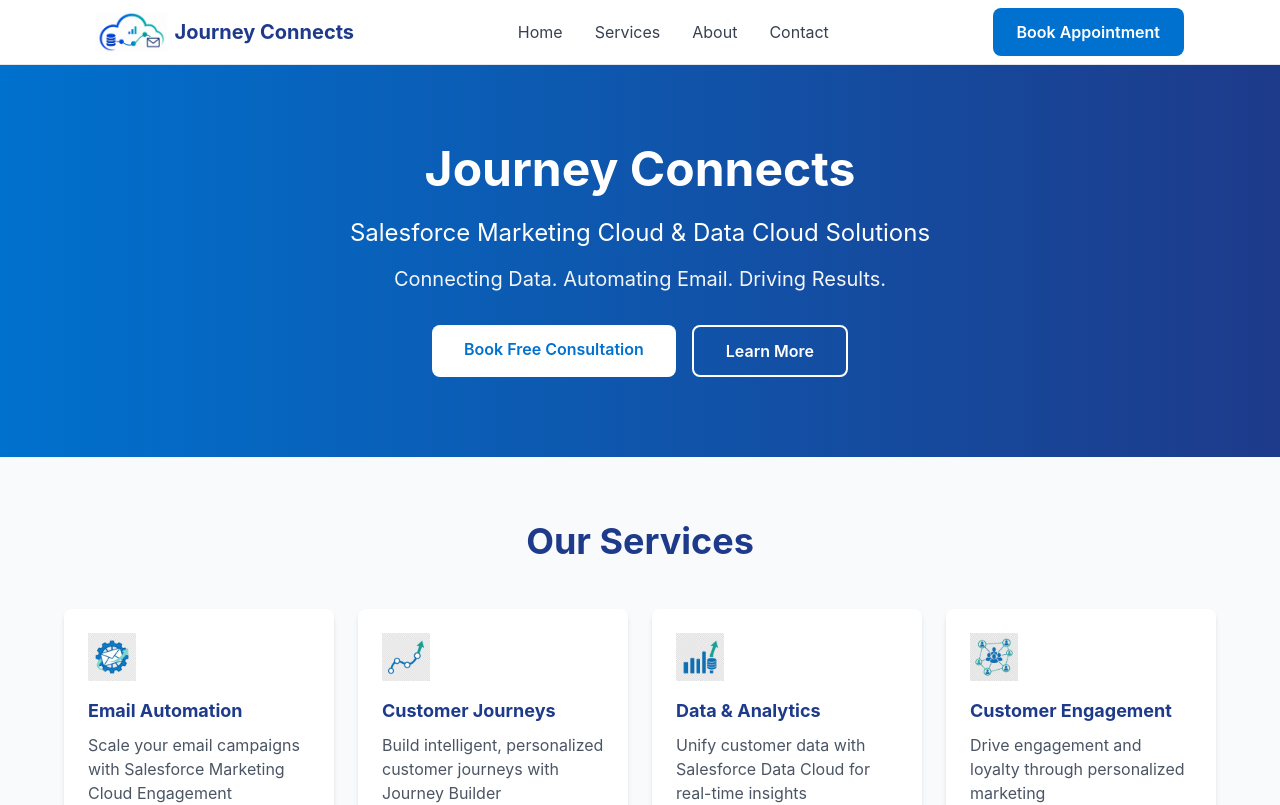
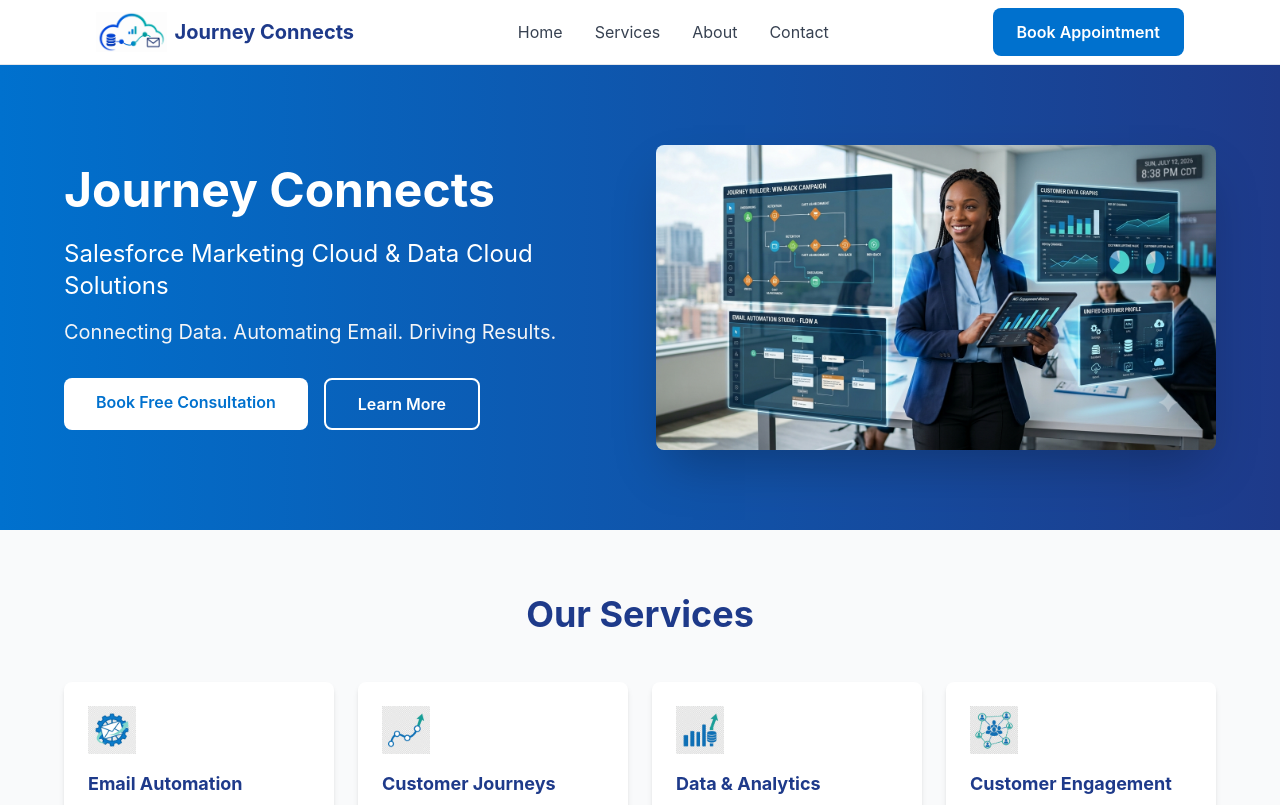
Before and after one commit to Journeyconnects/journey-connects, a React (Vite) app: page / in a window 1280 px wide. Shown: the top 805 px of the page. Built offline with nearby package versions, Linux system fonts and the light colour scheme.

Commit message:
Add hero image - Salesforce dashboards

```diff
--- a/src/pages/Home.jsx
+++ b/src/pages/Home.jsx
@@ -3,12 +3,15 @@
     <div>
       {/* ===== HERO SECTION ===== */}
       <section id="home" className="bg-gradient-to-r from-walmart to-blue-900 text-white py-20 px-4">
-        <div className="max-w-6xl mx-auto text-center">
+        <div className="max-w-6xl mx-auto">
+          <div className="grid grid-cols-1 lg:grid-cols-2 gap-8 items-center">
+            {/* Left Side - Text */}
+            <div className="text-center lg:text-left">
               <h1 className="text-5xl font-bold mb-6">Journey Connects</h1>
               <p className="text-2xl mb-4">Salesforce Marketing Cloud & Data Cloud Solutions</p>
               <p className="text-xl mb-8 text-gray-100">Connecting Data. Automating Email. Driving Results.</p>
 
-          <div className="flex gap-4 justify-center">
+              <div className="flex gap-4 justify-center lg:justify-start">
                 <a href="https://outlook.office.com/bookwithme/user/638faf7d7c3644adaf9acfa7aedbe539@journeyconnects.com/meetingtype/u85uVO4i-kK8IYZZqTqvuA2?anonymous&ismsaljsauthenabled&ep=mCardFromTile"
                    className="bg-white text-walmart px-8 py-3 rounded-lg font-semibold hover:bg-gray-100 transition">
                   Book Free Consultation
@@ -16,6 +19,18 @@
                 <a href="#services" className="border-2 border-white text-white px-8 py-3 rounded-lg font-semibold hover:bg-white hover:text-walmart transition">
                   Learn More
                 </a>
+              </div>
+            </div>
+
+            {/* Right Side - Image (Hidden on mobile, shown on desktop) */}
+            <div className="hidden lg:block">
+              <img
+                src="/hero-image.png"
+                alt="Journey Connects - Salesforce Marketing Cloud & Data Cloud in action"
+                className="w-full rounded-lg shadow-2xl object-cover"
+                loading="lazy"
+              />
+            </div>
           </div>
         </div>
       </section>
@@ -160,7 +175,7 @@
             <h3 className="text-3xl font-bold text-navy mb-8">Our Expertise</h3>
             <div className="grid grid-cols-1 md:grid-cols-2 gap-8">
               <div>
-                <h4 className="font-bold text-walmart mb-4">Marketing Cloud Expertise</h4>
+                <h4 className="font-bold text-walmart mb-4">Marketing Cloud & Email</h4>
                 <ul className="space-y-2 text-gray-600">
                   <li>• Journey Builder & Automation Studio</li>
                   <li>• Email Studio & Template Development</li>
```
Also changed, not shown: Public/hero-image.png (added). Lines whose indentation alone changed are shown as unchanged.
